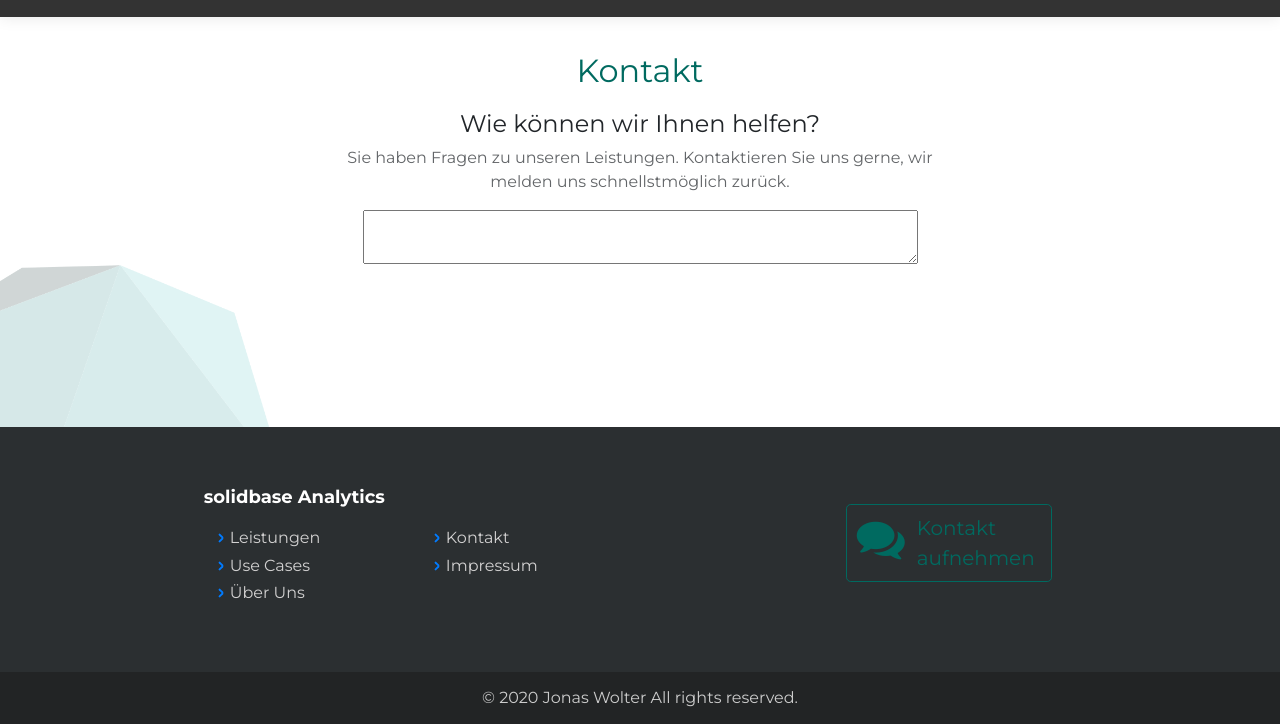
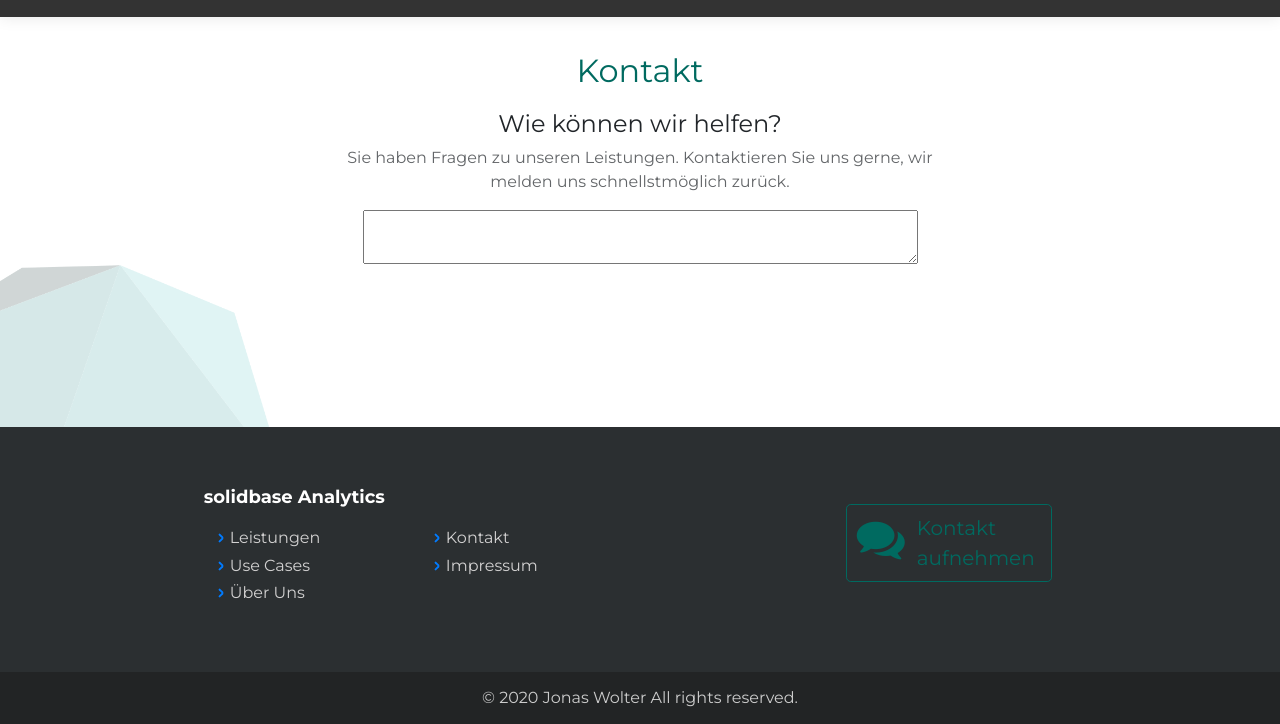
Before and after one commit to solidbase-Analytics/Website, a plain HTML site: page contact.html in a window 1280 px wide. Shown: the part 76-800 px from the top of the page. Drawn offline with nearby package versions, Linux system fonts and the light colour scheme; some packages are replaced by stand-ins of ours; a script that the page names is missing; a web font is replaced by a local one.

Commit message:
[contact] Removed Ihnen

```diff
--- a/contact.html
+++ b/contact.html
@@ -45,7 +45,7 @@
             <div class="container">
                 <div class="block-heading mt-5">
                     <h2 class="text-info blue5blue">Kontakt</h2>
-                    <h4>Wie können wir Ihnen helfen?</h4>
+                    <h4>Wie können wir helfen?</h4>
                     <p>Sie haben Fragen zu unseren Leistungen.&nbsp;Kontaktieren Sie uns gerne, wir melden uns schnellstmöglich zurück.</p><textarea class="mt-3 w-50"></textarea></div>
             </div>
         </section>
```
